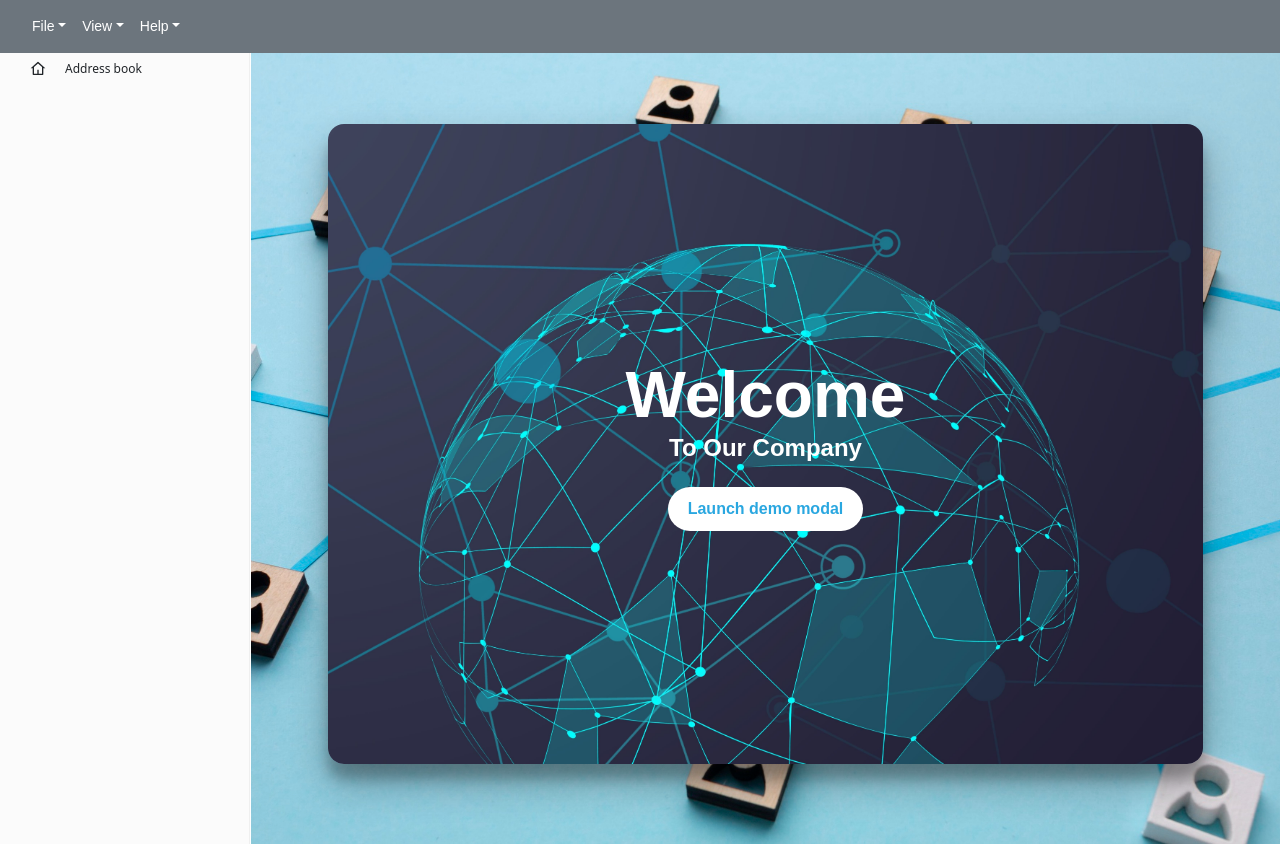
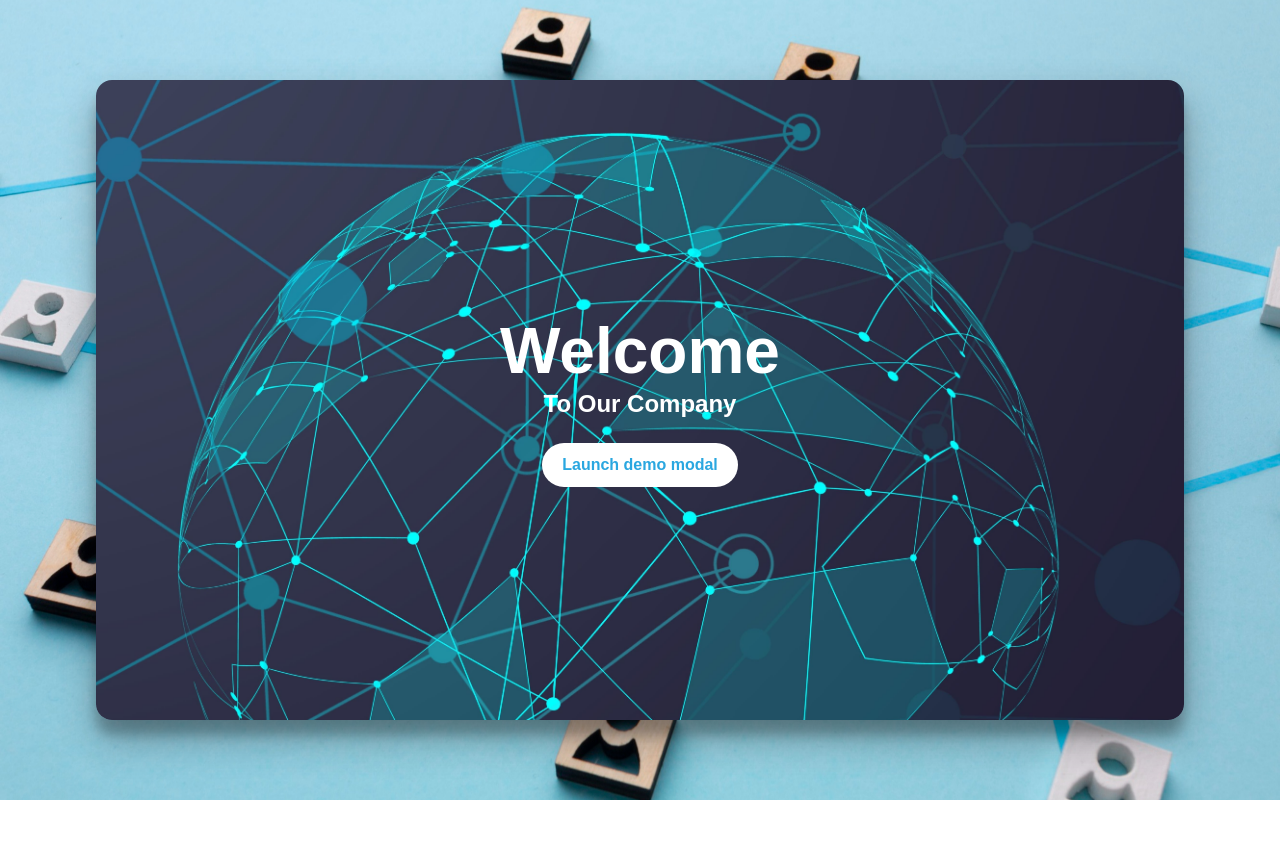
Before and after one commit to MaryamSh06/RS-React, a React (Create React App) app: page / in a window 1280 px wide. After the commit the page ends 800 px from the top, so only its background shows below. Built offline with nearby package versions, Linux system fonts and the light colour scheme.

Commit message:
Managed the routes on the basis of landing page and for other components

```diff
--- a/src/App.js
+++ b/src/App.js
@@ -1,14 +1,13 @@
 import "./App.css";
-import { BrowserRouter, Route, Routes } from "react-router-dom";
-import HomePage from "./Components/homePage";
-import MainLayout from "./Components/Layout/MainLayout";
+import { BrowserRouter } from "react-router-dom";
+import AppRoutes from "./Components/Layout/AppRoutes";
 function App() {
   return (
    <>
 
      <BrowserRouter>
 
-       <MainLayout />
+       <AppRoutes />
       </BrowserRouter>
 
   </>
--- a/src/Components/Layout/AppRoutes.js
+++ b/src/Components/Layout/AppRoutes.js
@@ -1,13 +1,17 @@
 import React from "react";
 import { Route, Routes } from "react-router-dom";
 import HomePage from "../homePage";
+import { LandingPage } from "../LandingPages/LandPage";
+import MainLayout from "./MainLayout";
 
 const AppRoutes = () => {
   return (
     <>
-      <Routes>
-        <Route path="/" element={<HomePage />} />
-      </Routes>
+       <Routes>
+      <Route path="/" element={<LandingPage />} />
+      <Route path="/home" element={<MainLayout />}>
+      </Route>
+    </Routes>
     </>
   );
 };
--- a/src/Components/Layout/MainLayout.js
+++ b/src/Components/Layout/MainLayout.js
@@ -1,22 +1,21 @@
 import React from "react";
 import Sidebars from "../Header/Sidebar";
-import AllFeeds from "./AllFeeds";
 import "../Layout/MainLayout.css"
 import HeaderMenu from "../Header/HeaderMenu";
 
-const MainLayout = () => {
+const MainLayout = ({children}) => {
   return (
     <>
-   <div className="header">
+    <div className="header">
         <HeaderMenu />
       </div>
       <div className="grid-container">
         <div className="sidebar">
           <Sidebars />
         </div>
-      <div className="main-content">
-        <AllFeeds />
-      </div>
+        <div className="main-content">
+          {children}
+        </div>
       </div>
     </>
   );
--- a/src/Components/homePage.js
+++ b/src/Components/homePage.js
@@ -45,7 +45,8 @@ const HomePage = () => {
         </div>
       </div> */}
 
-      <LandingPage />
+      {/* <LandingPage /> */}
+
     </>
   );
 };
```
